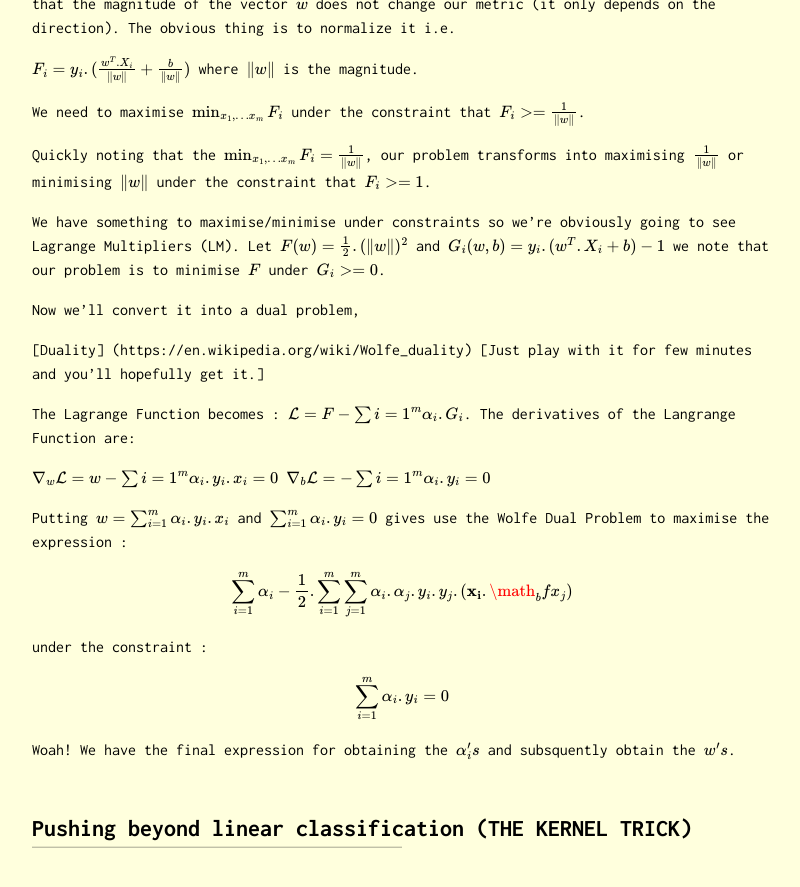
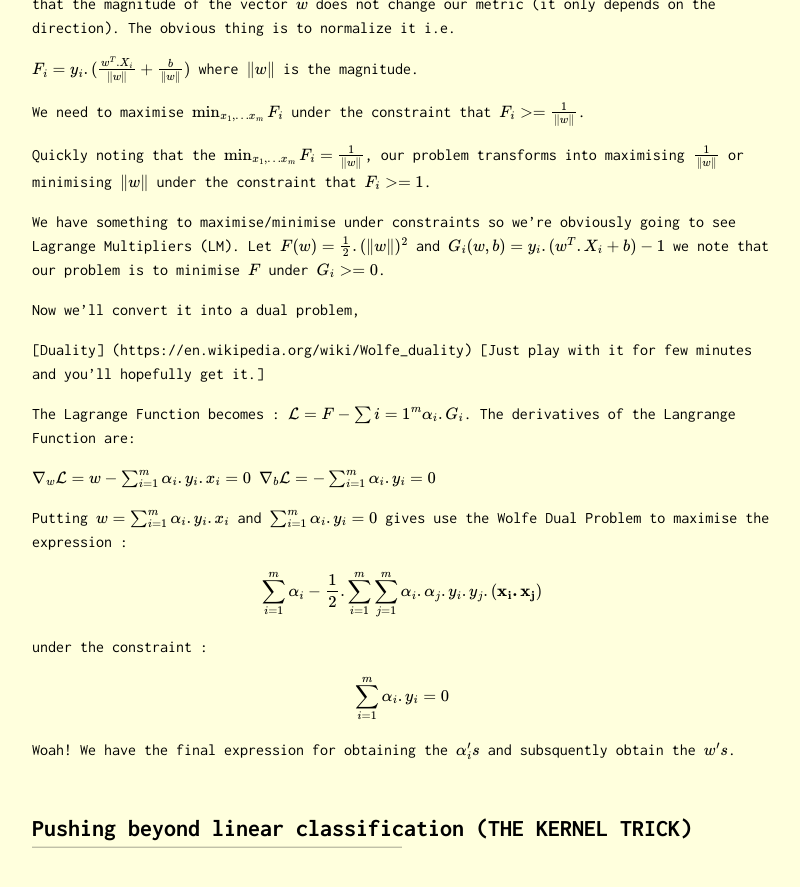
Before and after one commit to Oscuro-Phoenix/math-for-fun, a Jekyll site: the page built from _posts/2020-05-08-Problem-2.md, in a window 1280 px wide and 900 px high, scrolled down 1746 px. Shown: the top 887 px of the window, without its empty margins (238-1038 px from the left). Built offline with Jekyll 4.4.1, drawn with Linux system fonts in a browser that asks for light colours; formulas are drawn with MathJax 3.

Commit message:
Prob 2 Update 10

```diff
--- a/_posts/2020-05-08-Problem-2.md
+++ b/_posts/2020-05-08-Problem-2.md
@@ -50,12 +50,12 @@ We have something to maximise/minimise under constraints so we're obviously goin
 
 The Lagrange Function becomes : $$  \mathcal{L} = F - \sum{i=1}^{m} \alpha_i.G_i $$. The derivatives of the Langrange Function are:
 
-$$ \nabla_w \mathcal{L} = w - \sum{i=1}^{m} \alpha_i.y_i.x_i = 0 $$
-$$ \nabla_b \mathcal{L} = - \sum{i=1}^{m} \alpha_i.y_i  = 0 $$
+$$ \nabla_w \mathcal{L} = w - \sum_{i=1}^{m} \alpha_i.y_i.x_i = 0 $$
+$$ \nabla_b \mathcal{L} = - \sum_{i=1}^{m} \alpha_i.y_i  = 0 $$
 
 Putting $$ w = \sum_{i=1}^{m} \alpha_i.y_i.x_i $$ and $$ \sum_{i=1}^{m} \alpha_i.y_i  = 0 $$ gives use the Wolfe Dual Problem to maximise the expression :
 
-$$ \sum_{i=1}^{m} \alpha_i - \frac{1}{2}.\sum_{i=1}^{m} \sum_{j=1}^{m} \alpha_i.\alpha_j.y_i.y_j.(\mathbf{x_i}.\math_bf{x_j}) $$
+$$ \sum_{i=1}^{m} \alpha_i - \frac{1}{2}.\sum_{i=1}^{m} \sum_{j=1}^{m} \alpha_i.\alpha_j.y_i.y_j.(\mathbf{x_i.x_j}) $$
 
 under the constraint :
 
```
